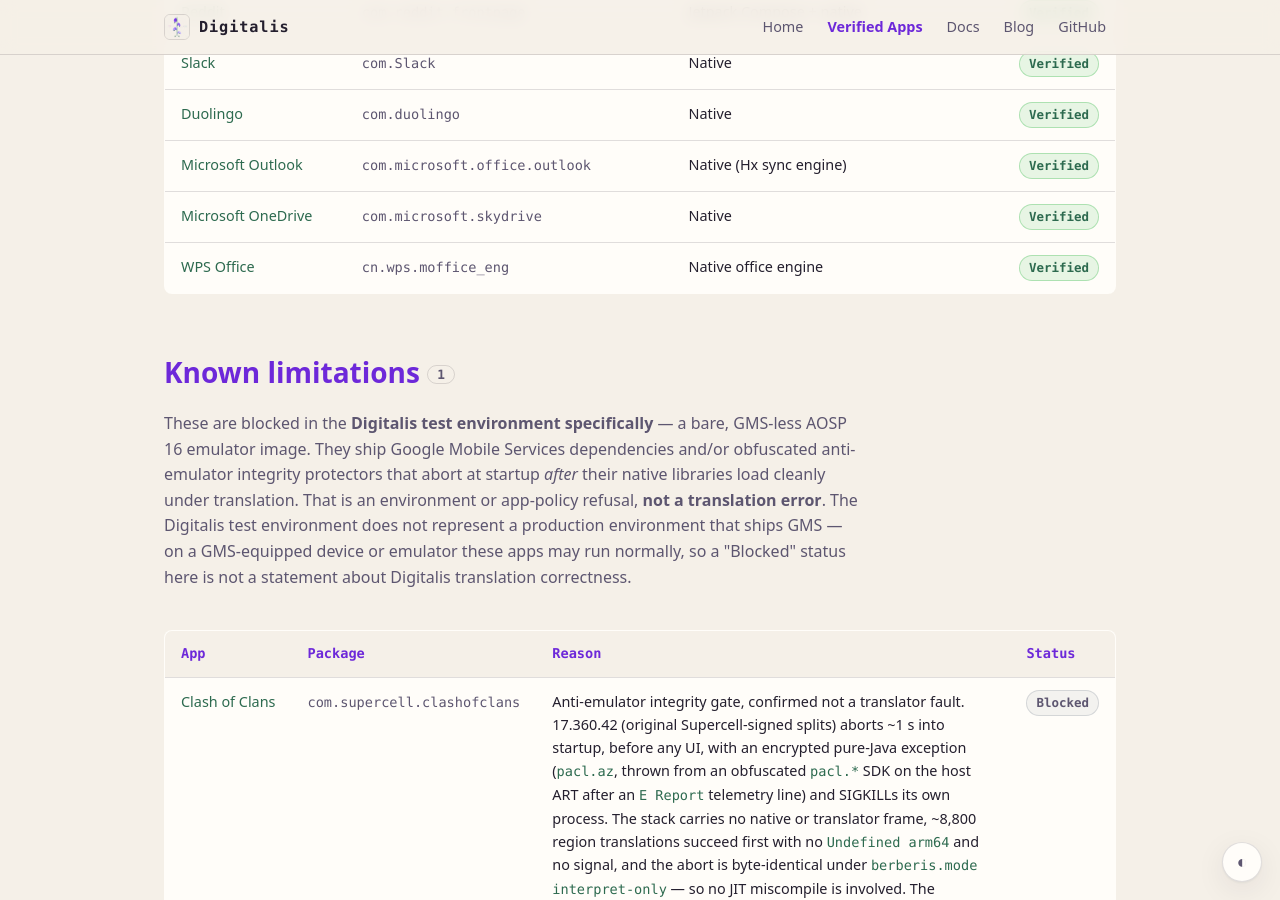
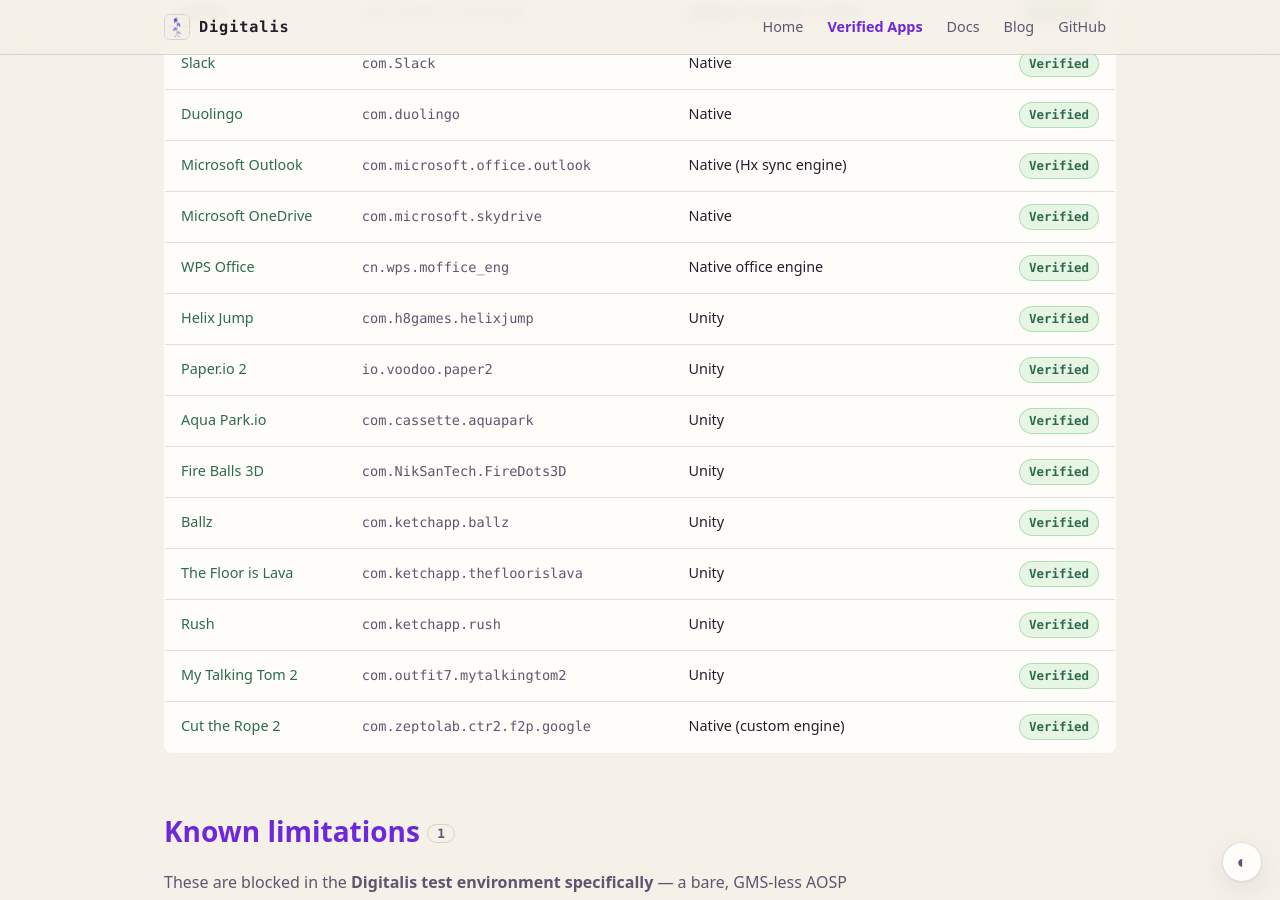
Before and after one commit to DigitalisX64/digitalisx64.github.io, a Jekyll site: the page built from apps.html, in a window 1280 px wide and 900 px high, scrolled down 2659 px. Built offline with Jekyll 4.4.1, drawn with Linux system fonts in a browser that asks for light colours.

Commit message:
apps.yml: add 9 verified games (20 games total)
Helix Jump, Paper.io 2, Aqua Park.io, Fire Balls 3D, Ballz, The Floor is
Lava, Rush, My Talking Tom 2, Cut the Rope 2 — all render real game UI
under translation on the emulator.

```diff
--- a/_data/apps.yml
+++ b/_data/apps.yml
@@ -142,6 +142,33 @@ verified:
   - name: 'WPS Office'
     package: cn.wps.moffice_eng
     stack: 'Native office engine'
+  - name: 'Helix Jump'
+    package: com.h8games.helixjump
+    stack: 'Unity'
+  - name: 'Paper.io 2'
+    package: io.voodoo.paper2
+    stack: 'Unity'
+  - name: 'Aqua Park.io'
+    package: com.cassette.aquapark
+    stack: 'Unity'
+  - name: 'Fire Balls 3D'
+    package: com.NikSanTech.FireDots3D
+    stack: 'Unity'
+  - name: 'Ballz'
+    package: com.ketchapp.ballz
+    stack: 'Unity'
+  - name: 'The Floor is Lava'
+    package: com.ketchapp.thefloorislava
+    stack: 'Unity'
+  - name: 'Rush'
+    package: com.ketchapp.rush
+    stack: 'Unity'
+  - name: 'My Talking Tom 2'
+    package: com.outfit7.mytalkingtom2
+    stack: 'Unity'
+  - name: 'Cut the Rope 2'
+    package: com.zeptolab.ctr2.f2p.google
+    stack: 'Native (custom engine)'
 
 # No apps are currently in this state; the section drops out of the page while
 # this list is empty.
```
